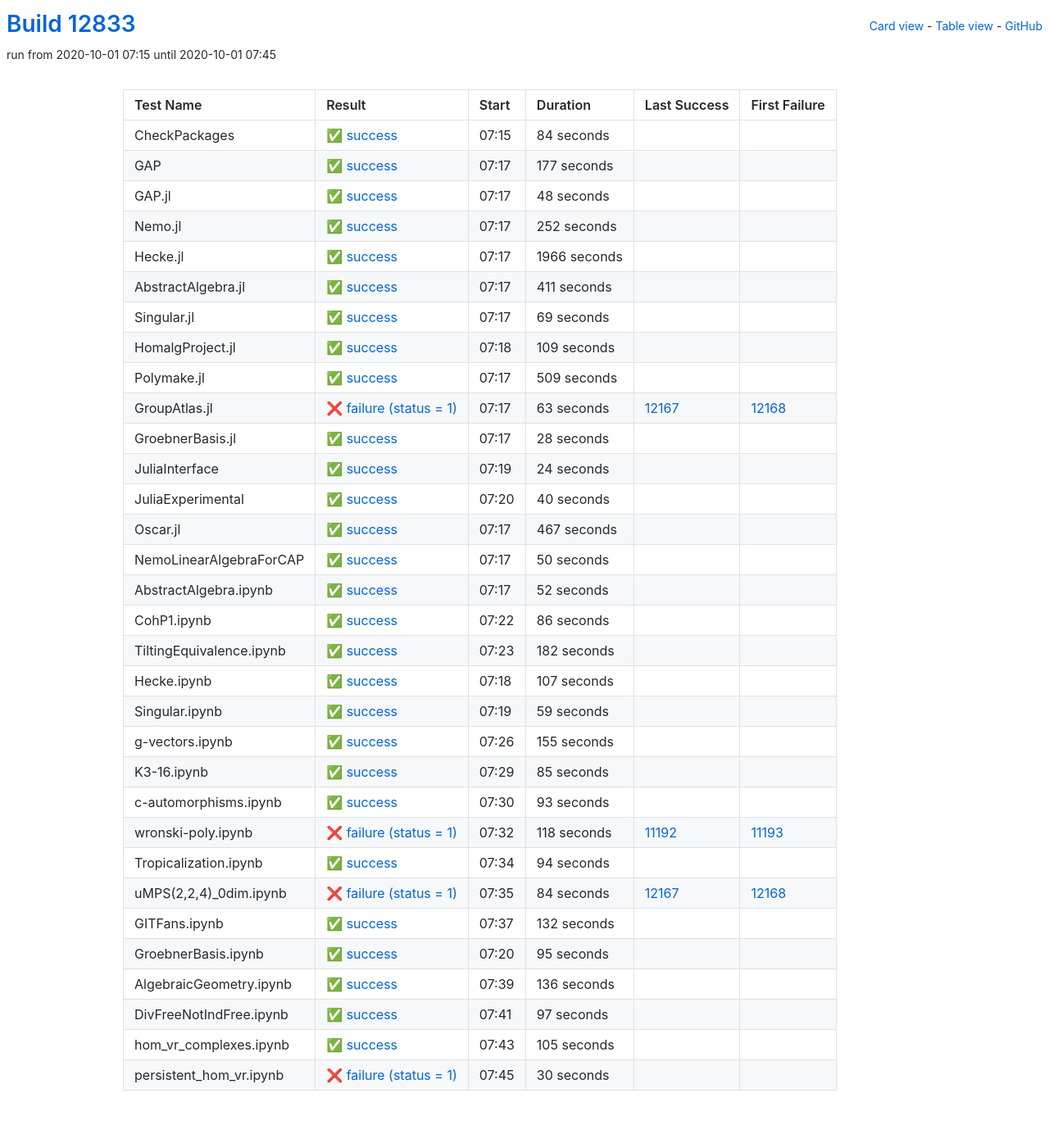
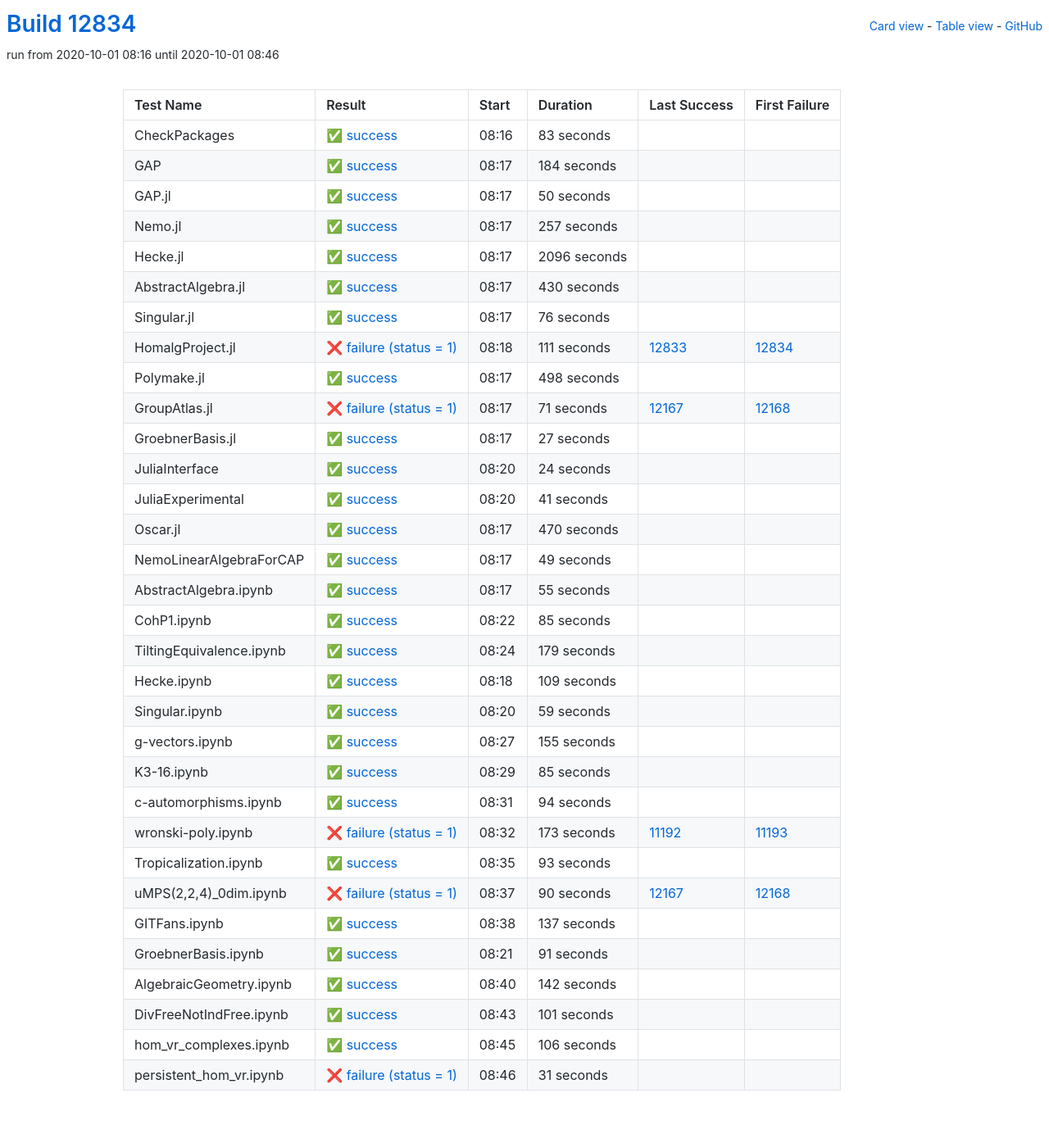
Before and after one commit to oscar-system/oscar-ci-status, a Jekyll site: the page built from table.html, in a window 1280 px wide. Shown: the whole page at 82% size. Built offline with Jekyll 4.4.1, drawn with Linux system fonts in a browser that asks for light colours.

Commit message:
Build #12834

```diff
--- a/_data/ci.yml
+++ b/_data/ci.yml
@@ -1,6 +1,6 @@
 ---
-build: 12833
-build_url: https://oscarci.mathematik.uni-kl.de/job/oscar/12833/
+build: 12834
+build_url: https://oscarci.mathematik.uni-kl.de/job/oscar/12834/
 job: oscar
 organization: oscar-system
 repo: oscar-ci-status
@@ -8,140 +8,140 @@ repourl: https://github.com/oscar-system/oscar-ci-status
 tests:
 - name: CheckPackages
   id: checkpackages
-  log: https://oscarci.mathematik.uni-kl.de/job/oscar/12833/artifact/logs/build-12833/CheckPackages.log
-  start: 2020-10-01 07:15
+  log: https://oscarci.mathematik.uni-kl.de/job/oscar/12834/artifact/logs/build-12834/CheckPackages.log
+  start: 2020-10-01 08:16
   success: true
   exitcode: 0
   status: success
-  duration: 84
+  duration: 83
   last_success: false
   last_success_url:
   first_failure: false
   first_failure_url:
 - name: GAP
   id: gap
-  log: https://oscarci.mathematik.uni-kl.de/job/oscar/12833/artifact/logs/build-12833/GAP.log
-  start: 2020-10-01 07:17
+  log: https://oscarci.mathematik.uni-kl.de/job/oscar/12834/artifact/logs/build-12834/GAP.log
+  start: 2020-10-01 08:17
   success: true
   exitcode: 0
   status: success
-  duration: 177
+  duration: 184
   last_success: false
   last_success_url:
   first_failure: false
   first_failure_url:
 - name: GAP.jl
   id: gap-jl
-  log: https://oscarci.mathematik.uni-kl.de/job/oscar/12833/artifact/logs/build-12833/GAP.jl.log
-  start: 2020-10-01 07:17
+  log: https://oscarci.mathematik.uni-kl.de/job/oscar/12834/artifact/logs/build-12834/GAP.jl.log
+  start: 2020-10-01 08:17
   success: true
   exitcode: 0
   status: success
-  duration: 48
+  duration: 50
   last_success: false
   last_success_url:
   first_failure: false
   first_failure_url:
 - name: Nemo.jl
   id: nemo-jl
-  log: https://oscarci.mathematik.uni-kl.de/job/oscar/12833/artifact/logs/build-12833/Nemo.jl.log
-  start: 2020-10-01 07:17
+  log: https://oscarci.mathematik.uni-kl.de/job/oscar/12834/artifact/logs/build-12834/Nemo.jl.log
+  start: 2020-10-01 08:17
   success: true
   exitcode: 0
   status: success
-  duration: 252
+  duration: 257
   last_success: false
   last_success_url:
   first_failure: false
   first_failure_url:
 - name: Hecke.jl
   id: hecke-jl
-  log: https://oscarci.mathematik.uni-kl.de/job/oscar/12833/artifact/logs/build-12833/Hecke.jl.log
-  start: 2020-10-01 07:17
+  log: https://oscarci.mathematik.uni-kl.de/job/oscar/12834/artifact/logs/build-12834/Hecke.jl.log
+  start: 2020-10-01 08:17
   success: true
   exitcode: 0
   status: success
-  duration: 1966
+  duration: 2096
   last_success: false
   last_success_url:
   first_failure: false
   first_failure_url:
 - name: AbstractAlgebra.jl
   id: abstractalgebra-jl
-  log: https://oscarci.mathematik.uni-kl.de/job/oscar/12833/artifact/logs/build-12833/AbstractAlgebra.jl.log
-  start: 2020-10-01 07:17
+  log: https://oscarci.mathematik.uni-kl.de/job/oscar/12834/artifact/logs/build-12834/AbstractAlgebra.jl.log
+  start: 2020-10-01 08:17
   success: true
   exitcode: 0
   status: success
-  duration: 411
+  duration: 430
   last_success: false
   last_success_url:
   first_failure: false
   first_failure_url:
 - name: Singular.jl
   id: singular-jl
-  log: https://oscarci.mathematik.uni-kl.de/job/oscar/12833/artifact/logs/build-12833/Singular.jl.log
-  start: 2020-10-01 07:17
+  log: https://oscarci.mathematik.uni-kl.de/job/oscar/12834/artifact/logs/build-12834/Singular.jl.log
+  start: 2020-10-01 08:17
   success: true
   exitcode: 0
   status: success
-  duration: 69
+  duration: 76
   last_success: false
   last_success_url:
   first_failure: false
   first_failure_url:
 - name: HomalgProject.jl
   id: homalgproject-jl
-  log: https://oscarci.mathematik.uni-kl.de/job/oscar/12833/artifact/logs/build-12833/HomalgProject.jl.log
-  start: 2020-10-01 07:18
+  log: https://oscarci.mathematik.uni-kl.de/job/oscar/12834/artifact/logs/build-12834/HomalgProject.jl.log
+  start: 2020-10-01 08:18
+  success: false
+  exitcode: 1
+  status: failure
+  duration: 111
+  last_success: 12833
+  last_success_url: https://oscarci.mathematik.uni-kl.de/job/oscar/12833/
+  first_failure: 12834
+  first_failure_url: https://oscarci.mathematik.uni-kl.de/job/oscar/12834/
+- name: Polymake.jl
+  id: polymake-jl
+  log: https://oscarci.mathematik.uni-kl.de/job/oscar/12834/artifact/logs/build-12834/Polymake.jl.log
+  start: 2020-10-01 08:17
   success: true
   exitcode: 0
   status: success
-  duration: 109
-  last_success: false
-  last_success_url:
-  first_failure: false
-  first_failure_url:
-- name: Polymake.jl
-  id: polymake-jl
-  log: https://oscarci.mathematik.uni-kl.de/job/oscar/12833/artifact/logs/build-12833/Polymake.jl.log
-  start: 2020-10-01 07:17
-  success: true
-  exitcode: 0
-  status: success
-  duration: 509
+  duration: 498
   last_success: false
   last_success_url:
   first_failure: false
   first_failure_url:
 - name: GroupAtlas.jl
   id: groupatlas-jl
-  log: https://oscarci.mathematik.uni-kl.de/job/oscar/12833/artifact/logs/build-12833/GroupAtlas.jl.log
-  start: 2020-10-01 07:17
+  log: https://oscarci.mathematik.uni-kl.de/job/oscar/12834/artifact/logs/build-12834/GroupAtlas.jl.log
+  start: 2020-10-01 08:17
   success: false
   exitcode: 1
   status: failure
-  duration: 63
+  duration: 71
   last_success: 12167
   last_success_url: https://oscarci.mathematik.uni-kl.de/job/oscar/12167/
   first_failure: 12168
   first_failure_url: https://oscarci.mathematik.uni-kl.de/job/oscar/12168/
 - name: GroebnerBasis.jl
   id: groebnerbasis-jl
-  log: https://oscarci.mathematik.uni-kl.de/job/oscar/12833/artifact/logs/build-12833/GroebnerBasis.jl.log
-  start: 2020-10-01 07:17
+  log: https://oscarci.mathematik.uni-kl.de/job/oscar/12834/artifact/logs/build-12834/GroebnerBasis.jl.log
+  start: 2020-10-01 08:17
   success: true
   exitcode: 0
   status: success
-  duration: 28
+  duration: 27
   last_success: false
   last_success_url:
   first_failure: false
   first_failure_url:
 - name: JuliaInterface
   id: juliainterface
-  log: https://oscarci.mathematik.uni-kl.de/job/oscar/12833/artifact/logs/build-12833/JuliaInterface.log
-  start: 2020-10-01 07:19
+  log: https://oscarci.mathematik.uni-kl.de/job/oscar/12834/artifact/logs/build-12834/JuliaInterface.log
+  start: 2020-10-01 08:20
   success: true
   exitcode: 0
   status: success
@@ -152,92 +152,92 @@ tests:
   first_failure_url:
 - name: JuliaExperimental
   id: juliaexperimental
-  log: https://oscarci.mathematik.uni-kl.de/job/oscar/12833/artifact/logs/build-12833/JuliaExperimental.log
-  start: 2020-10-01 07:20
+  log: https://oscarci.mathematik.uni-kl.de/job/oscar/12834/artifact/logs/build-12834/JuliaExperimental.log
+  start: 2020-10-01 08:20
   success: true
   exitcode: 0
   status: success
-  duration: 40
+  duration: 41
   last_success: false
   last_success_url:
   first_failure: false
   first_failure_url:
 - name: Oscar.jl
   id: oscar-jl
-  log: https://oscarci.mathematik.uni-kl.de/job/oscar/12833/artifact/logs/build-12833/Oscar.jl.log
-  start: 2020-10-01 07:17
+  log: https://oscarci.mathematik.uni-kl.de/job/oscar/12834/artifact/logs/build-12834/Oscar.jl.log
+  start: 2020-10-01 08:17
   success: true
   exitcode: 0
   status: success
-  duration: 467
+  duration: 470
   last_success: false
   last_success_url:
   first_failure: false
   first_failure_url:
 - name: NemoLinearAlgebraForCAP
   id: nemolinearalgebraforcap
-  log: https://oscarci.mathematik.uni-kl.de/job/oscar/12833/artifact/logs/build-12833/NemoLinearAlgebraForCAP.log
-  start: 2020-10-01 07:17
+  log: https://oscarci.mathematik.uni-kl.de/job/oscar/12834/artifact/logs/build-12834/NemoLinearAlgebraForCAP.log
+  start: 2020-10-01 08:17
   success: true
   exitcode: 0
   status: success
-  duration: 50
+  duration: 49
   last_success: false
   last_success_url:
   first_failure: false
   first_failure_url:
 - name: AbstractAlgebra.ipynb
   id: abstractalgebra-ipynb
-  log: https://oscarci.mathematik.uni-kl.de/job/oscar/12833/artifact/logs/build-12833/AbstractAlgebra.ipynb.log
-  start: 2020-10-01 07:17
+  log: https://oscarci.mathematik.uni-kl.de/job/oscar/12834/artifact/logs/build-12834/AbstractAlgebra.ipynb.log
+  start: 2020-10-01 08:17
   success: true
   exitcode: 0
   status: success
-  duration: 52
+  duration: 55
   last_success: false
   last_success_url:
   first_failure: false
   first_failure_url:
 - name: CohP1.ipynb
   id: cohp1-ipynb
-  log: https://oscarci.mathematik.uni-kl.de/job/oscar/12833/artifact/logs/build-12833/CohP1.ipynb.log
-  start: 2020-10-01 07:22
+  log: https://oscarci.mathematik.uni-kl.de/job/oscar/12834/artifact/logs/build-12834/CohP1.ipynb.log
+  start: 2020-10-01 08:22
   success: true
   exitcode: 0
   status: success
-  duration: 86
+  duration: 85
   last_success: false
   last_success_url:
   first_failure: false
   first_failure_url:
 - name: TiltingEquivalence.ipynb
   id: tiltingequivalence-ipynb
-  log: https://oscarci.mathematik.uni-kl.de/job/oscar/12833/artifact/logs/build-12833/TiltingEquivalence.ipynb.log
-  start: 2020-10-01 07:23
+  log: https://oscarci.mathematik.uni-kl.de/job/oscar/12834/artifact/logs/build-12834/TiltingEquivalence.ipynb.log
+  start: 2020-10-01 08:24
   success: true
   exitcode: 0
   status: success
-  duration: 182
+  duration: 179
   last_success: false
   last_success_url:
   first_failure: false
   first_failure_url:
 - name: Hecke.ipynb
   id: hecke-ipynb
-  log: https://oscarci.mathematik.uni-kl.de/job/oscar/12833/artifact/logs/build-12833/Hecke.ipynb.log
-  start: 2020-10-01 07:18
+  log: https://oscarci.mathematik.uni-kl.de/job/oscar/12834/artifact/logs/build-12834/Hecke.ipynb.log
+  start: 2020-10-01 08:18
   success: true
   exitcode: 0
   status: success
-  duration: 107
+  duration: 109
   last_success: false
   last_success_url:
   first_failure: false
   first_failure_url:
 - name: Singular.ipynb
   id: singular-ipynb
-  log: https://oscarci.mathematik.uni-kl.de/job/oscar/12833/artifact/logs/build-12833/Singular.ipynb.log
-  start: 2020-10-01 07:19
+  log: https://oscarci.mathematik.uni-kl.de/job/oscar/12834/artifact/logs/build-12834/Singular.ipynb.log
+  start: 2020-10-01 08:20
   success: true
   exitcode: 0
   status: success
@@ -248,8 +248,8 @@ tests:
   first_failure_url:
 - name: g-vectors.ipynb
   id: g-vectors-ipynb
-  log: https://oscarci.mathematik.uni-kl.de/job/oscar/12833/artifact/logs/build-12833/g-vectors.ipynb.log
-  start: 2020-10-01 07:26
+  log: https://oscarci.mathematik.uni-kl.de/job/oscar/12834/artifact/logs/build-12834/g-vectors.ipynb.log
+  start: 2020-10-01 08:27
   success: true
   exitcode: 0
   status: success
@@ -260,8 +260,8 @@ tests:
   first_failure_url:
 - name: K3-16.ipynb
   id: k3-16-ipynb
-  log: https://oscarci.mathematik.uni-kl.de/job/oscar/12833/artifact/logs/build-12833/K3-16.ipynb.log
-  start: 2020-10-01 07:29
+  log: https://oscarci.mathematik.uni-kl.de/job/oscar/12834/artifact/logs/build-12834/K3-16.ipynb.log
+  start: 2020-10-01 08:29
   success: true
   exitcode: 0
   status: success
@@ -272,8 +272,32 @@ tests:
   first_failure_url:
 - name: c-automorphisms.ipynb
   id: c-automorphisms-ipynb
-  log: https://oscarci.mathematik.uni-kl.de/job/oscar/12833/artifact/logs/build-12833/c-automorphisms.ipynb.log
-  start: 2020-10-01 07:30
+  log: https://oscarci.mathematik.uni-kl.de/job/oscar/12834/artifact/logs/build-12834/c-automorphisms.ipynb.log
+  start: 2020-10-01 08:31
+  success: true
+  exitcode: 0
+  status: success
+  duration: 94
+  last_success: false
+  last_success_url:
+  first_failure: false
+  first_failure_url:
+- name: wronski-poly.ipynb
+  id: wronski-poly-ipynb
+  log: https://oscarci.mathematik.uni-kl.de/job/oscar/12834/artifact/logs/build-12834/wronski-poly.ipynb.log
+  start: 2020-10-01 08:32
+  success: false
+  exitcode: 1
+  status: failure
+  duration: 173
+  last_success: 11192
+  last_success_url: https://oscarci.mathematik.uni-kl.de/job/oscar/11192/
+  first_failure: 11193
+  first_failure_url: https://oscarci.mathematik.uni-kl.de/job/oscar/11193/
+- name: Tropicalization.ipynb
+  id: tropicalization-ipynb
+  log: https://oscarci.mathematik.uni-kl.de/job/oscar/12834/artifact/logs/build-12834/Tropicalization.ipynb.log
+  start: 2020-10-01 08:35
   success: true
   exitcode: 0
   status: success
@@ -282,110 +306,86 @@ tests:
   last_success_url:
   first_failure: false
   first_failure_url:
-- name: wronski-poly.ipynb
-  id: wronski-poly-ipynb
-  log: https://oscarci.mathematik.uni-kl.de/job/oscar/12833/artifact/logs/build-12833/wronski-poly.ipynb.log
-  start: 2020-10-01 07:32
+- name: uMPS(2,2,4)_0dim.ipynb
+  id: umps-2-2-4-0dim-ipynb
+  log: https://oscarci.mathematik.uni-kl.de/job/oscar/12834/artifact/logs/build-12834/uMPS-2-2-4-_0dim.ipynb.log
+  start: 2020-10-01 08:37
   success: false
   exitcode: 1
   status: failure
-  duration: 118
-  last_success: 11192
-  last_success_url: https://oscarci.mathematik.uni-kl.de/job/oscar/11192/
-  first_failure: 11193
-  first_failure_url: https://oscarci.mathematik.uni-kl.de/job/oscar/11193/
-- name: Tropicalization.ipynb
-  id: tropicalization-ipynb
-  log: https://oscarci.mathematik.uni-kl.de/job/oscar/12833/artifact/logs/build-12833/Tropicalization.ipynb.log
-  start: 2020-10-01 07:34
-  success: true
-  exitcode: 0
-  status: success
-  duration: 94
-  last_success: false
-  last_success_url:
-  first_failure: false
-  first_failure_url:
-- name: uMPS(2,2,4)_0dim.ipynb
-  id: umps-2-2-4-0dim-ipynb
-  log: https://oscarci.mathematik.uni-kl.de/job/oscar/12833/artifact/logs/build-12833/uMPS-2-2-4-_0dim.ipynb.log
-  start: 2020-10-01 07:35
-  success: false
-  exitcode: 1
-  status: failure
-  duration: 84
+  duration: 90
   last_success: 12167
   last_success_url: https://oscarci.mathematik.uni-kl.de/job/oscar/12167/
   first_failure: 12168
   first_failure_url: https://oscarci.mathematik.uni-kl.de/job/oscar/12168/
 - name: GITFans.ipynb
   id: gitfans-ipynb
-  log: https://oscarci.mathematik.uni-kl.de/job/oscar/12833/artifact/logs/build-12833/GITFans.ipynb.log
-  start: 2020-10-01 07:37
+  log: https://oscarci.mathematik.uni-kl.de/job/oscar/12834/artifact/logs/build-12834/GITFans.ipynb.log
+  start: 2020-10-01 08:38
   success: true
   exitcode: 0
   status: success
-  duration: 132
+  duration: 137
   last_success: false
   last_success_url:
   first_failure: false
   first_failure_url:
 - name: GroebnerBasis.ipynb
   id: groebnerbasis-ipynb
-  log: https://oscarci.mathematik.uni-kl.de/job/oscar/12833/artifact/logs/build-12833/GroebnerBasis.ipynb.log
-  start: 2020-10-01 07:20
+  log: https://oscarci.mathematik.uni-kl.de/job/oscar/12834/artifact/logs/build-12834/GroebnerBasis.ipynb.log
+  start: 2020-10-01 08:21
   success: true
   exitcode: 0
   status: success
-  duration: 95
+  duration: 91
   last_success: false
   last_success_url:
   first_failure: false
   first_failure_url:
 - name: AlgebraicGeometry.ipynb
   id: algebraicgeometry-ipynb
-  log: https://oscarci.mathematik.uni-kl.de/job/oscar/12833/artifact/logs/build-12833/AlgebraicGeometry.ipynb.log
-  start: 2020-10-01 07:39
+  log: https://oscarci.mathematik.uni-kl.de/job/oscar/12834/artifact/logs/build-12834/AlgebraicGeometry.ipynb.log
+  start: 2020-10-01 08:40
   success: true
   exitcode: 0
   status: success
-  duration: 136
+  duration: 142
   last_success: false
   last_success_url:
   first_failure: false
   first_failure_url:
 - name: DivFreeNotIndFree.ipynb
   id: divfreenotindfree-ipynb
-  log: https://oscarci.mathematik.uni-kl.de/job/oscar/12833/artifact/logs/build-12833/DivFreeNotIndFree.ipynb.log
-  start: 2020-10-01 07:41
+  log: https://oscarci.mathematik.uni-kl.de/job/oscar/12834/artifact/logs/build-12834/DivFreeNotIndFree.ipynb.log
+  start: 2020-10-01 08:43
   success: true
   exitcode: 0
   status: success
-  duration: 97
+  duration: 101
   last_success: false
   last_success_url:
   first_failure: false
   first_failure_url:
 - name: hom_vr_complexes.ipynb
   id: hom-vr-complexes-ipynb
-  log: https://oscarci.mathematik.uni-kl.de/job/oscar/12833/artifact/logs/build-12833/hom_vr_complexes.ipynb.log
-  start: 2020-10-01 07:43
+  log: https://oscarci.mathematik.uni-kl.de/job/oscar/12834/artifact/logs/build-12834/hom_vr_complexes.ipynb.log
+  start: 2020-10-01 08:45
   success: true
   exitcode: 0
   status: success
-  duration: 105
+  duration: 106
   last_success: false
   last_success_url:
   first_failure: false
   first_failure_url:
 - name: persistent_hom_vr.ipynb
   id: persistent-hom-vr-ipynb
-  log: https://oscarci.mathematik.uni-kl.de/job/oscar/12833/artifact/logs/build-12833/persistent_hom_vr.ipynb.log
-  start: 2020-10-01 07:45
+  log: https://oscarci.mathematik.uni-kl.de/job/oscar/12834/artifact/logs/build-12834/persistent_hom_vr.ipynb.log
+  start: 2020-10-01 08:46
   success: false
   exitcode: 1
   status: failure
-  duration: 30
+  duration: 31
   last_success: false
   last_success_url:
   first_failure: false
```
Also changed, not shown: README.md.
